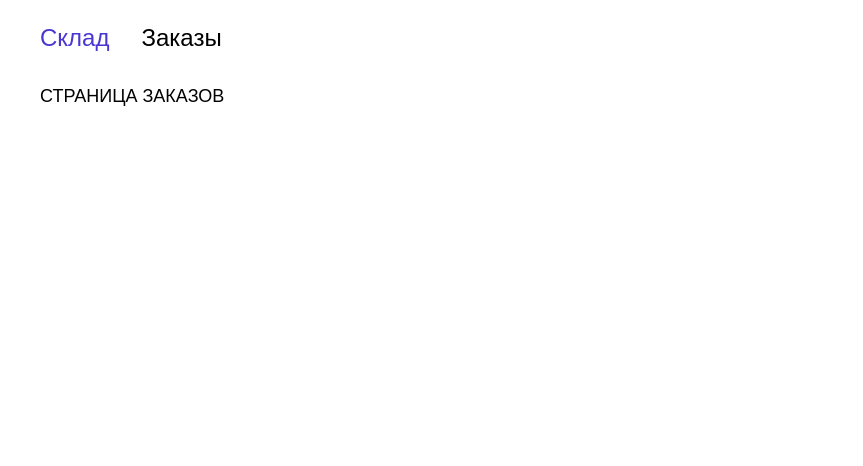
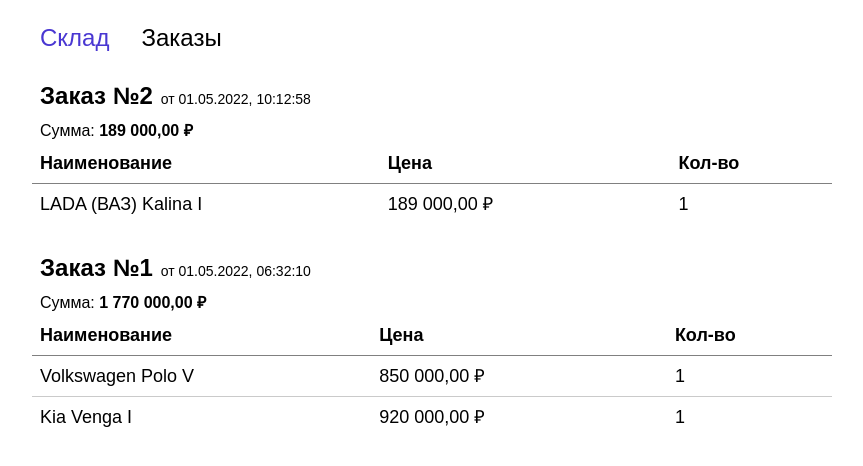
Before and after one commit to staskozin/stock-mpei, a React (Create React App) app: page /orders in a window 1280 px wide. Shown: the top 466 px of the page, without its empty margins (200-1063 px from the left). Built offline with nearby package versions, Linux system fonts and the light colour scheme.

Commit message:
Добавил вывод списка заказов

```diff
--- /dev/null
+++ b/src/features/orders/OrdersPage.module.scss
@@ -0,0 +1,24 @@
+.order {
+  margin-bottom: 32px;
+}
+
+.header {
+  font-weight: bold;
+  font-size: 24px;
+  margin-bottom: 8px;
+  margin-right: 8px;
+}
+
+.datetime {
+  font-size: 14px;
+}
+
+.sum {
+  display: block;
+  margin-top: 8px;
+  font-size: 16px;
+
+  span {
+    font-weight: bold;
+  }
+}
--- a/src/features/orders/OrdersPage.tsx
+++ b/src/features/orders/OrdersPage.tsx
@@ -1,10 +1,37 @@
-import Header from "../../components/Header"
+import { useAppDispatch, useAppSelector } from '../../app/hooks'
+import Header from '../../components/Header'
+import { formatPrice } from '../../helpers'
+import ProductsTable from '../products/ProductsTable'
+
+import {
+  Order,
+  selectOrders
+} from './ordersSlice'
+
+import s from './OrdersPage.module.scss'
 
 const OrdersPage = () => {
+  const orders = useAppSelector(selectOrders)
+  const dispatch = useAppDispatch()
+
   return (
     <>
       <Header />
-      <p>СТРАНИЦА ЗАКАЗОВ</p>
+      {
+        orders.map((o: Order) => {
+          const sum = o.products.reduce((acc, cur) => {
+            return acc + cur.price * cur.quantity
+          }, 0)
+          return (
+            <div className={s.order} key={o.number}>
+              <span className={s.header}>Заказ №{o.number}</span>
+              <time className={s.datetime} dateTime={o.date.toISOString()}>от {o.date.toLocaleString('ru-RU')}</time>
+              <span className={s.sum}>Сумма: <span>{formatPrice(sum)}</span></span>
+              <ProductsTable products={o.products} />
+            </div>
+          )
+        })
+      }
     </>
   )
 }
--- a/src/features/orders/ordersSlice.ts
+++ b/src/features/orders/ordersSlice.ts
@@ -12,6 +12,17 @@
 
 const initialState: OrdersState = [
   {
+    "number": 2,
+    "date": new Date("2022-05-01T10:12:58.676Z"),
+    "products": [
+      {
+        "name": "LADA (ВАЗ) Kalina I",
+        "price": 189000,
+        "quantity": 1
+      }
+    ]
+  },
+  {
     "number": 1,
     "date": new Date("2022-05-01T06:32:10.409Z"),
     "products": [
@@ -23,17 +34,6 @@
       {
         "name": "Kia Venga I",
         "price": 920000,
-        "quantity": 1
-      }
-    ]
-  },
-  {
-    "number": 2,
-    "date": new Date("2022-05-01T10:12:58.676Z"),
-    "products": [
-      {
-        "name": "LADA (ВАЗ) Kalina I",
-        "price": 189000,
         "quantity": 1
       }
     ]
--- a/src/features/products/ProductsTable.module.scss
+++ b/src/features/products/ProductsTable.module.scss
@@ -9,6 +9,8 @@
 .table {
   border-collapse: collapse;
   width: 100%;
+  position: relative;
+  left: -8px;
 
   td {
     border-bottom: 1px solid #cacaca;
```
Also changed, not shown: src/features/products/ProductsTable.tsx (+14 -1 lines).
